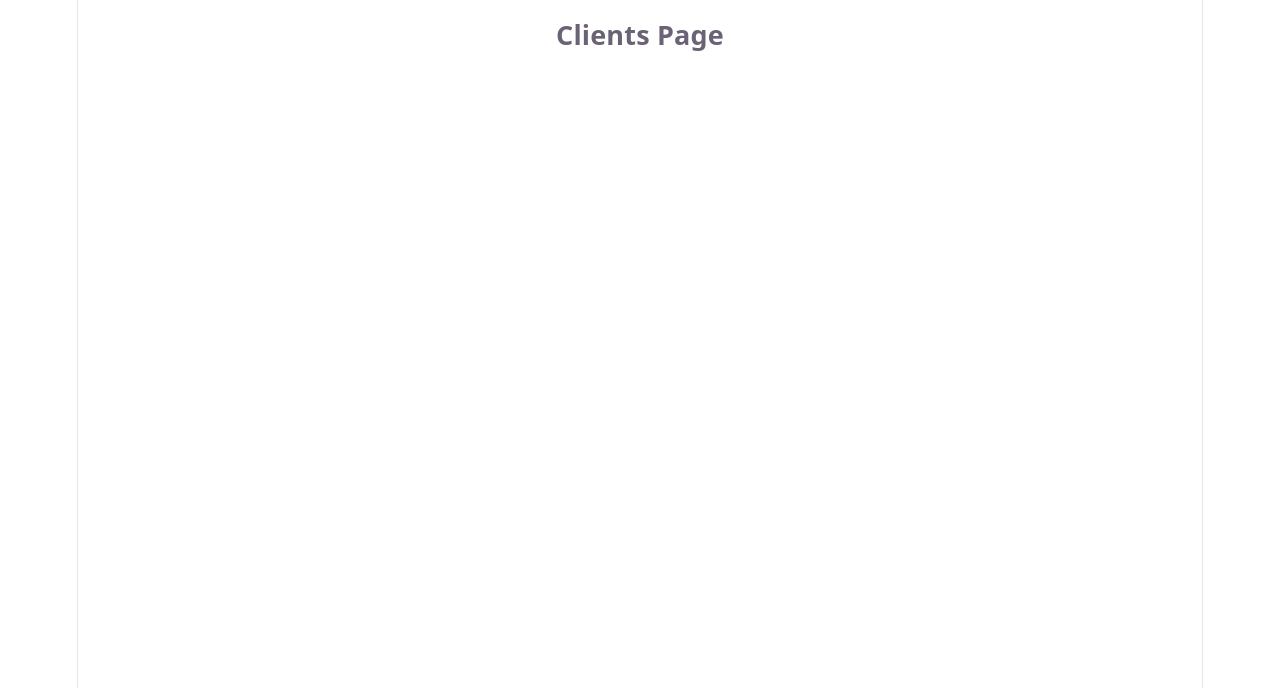
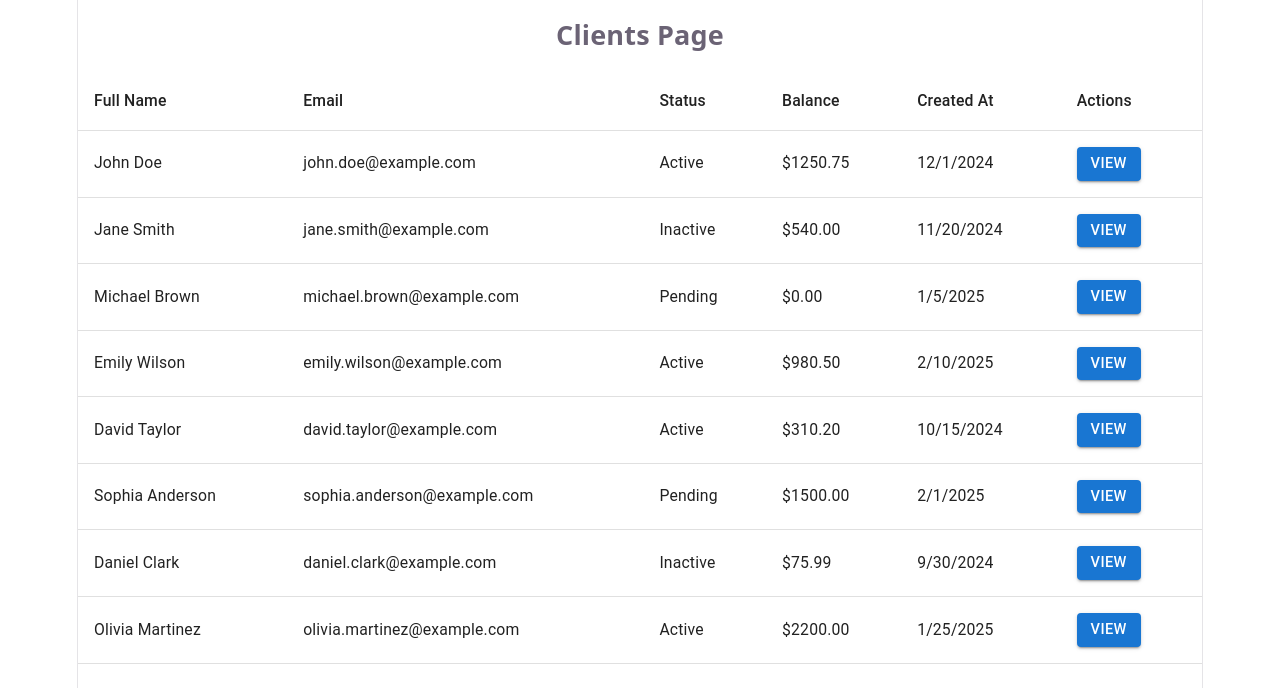
Before and after one commit to mad1982max/test-react-task, a React (Vite) app: page /clients in a window 1280 px wide. Shown: the top 688 px of the page. Built offline with nearby package versions, Linux system fonts and the light colour scheme.

Commit message:
feat : add init clientsTable

```diff
--- /dev/null
+++ b/src/api/fetchClients.js
@@ -0,0 +1,14 @@
+import { clients as mockClients } from "../data/mockClients";
+
+/**
+ * Fetches the mock clients data with a simulated delay
+ * @param {number} [delay=1000] - Delay in milliseconds before resolving
+ * @returns {Promise<import("../data/mockClients").Client[]>} Promise resolving to array of clients
+ */
+export const apiFetchClients = (delay = 1000) => {
+    return new Promise((resolve) => {
+        setTimeout(() => {
+            resolve(mockClients);
+        }, delay);
+    });
+}
--- /dev/null
+++ b/src/components/ClientsTable.jsx
@@ -0,0 +1,65 @@
+import {
+    Table,
+    TableHead,
+    TableRow,
+    TableCell,
+    TableBody,
+    Checkbox,
+    Button,
+    TextField,
+    Select,
+    MenuItem,
+    Chip,
+    Snackbar,
+    CircularProgress,
+} from "@mui/material";
+
+/**
+ * @typedef {Object} ClientsTableProps
+ * @property {import("../data/mockClients").Client[]} clients - Array of client objects to display in the table
+ */
+
+/**
+ * Displays clients in a Material-UI table with columns for name, email, status, balance, created date, and actions
+ * @param {ClientsTableProps} props - Component props
+ * @returns {JSX.Element} Rendered table component
+ */
+export const ClientsTable = ({ clients }) => {
+    return (
+        <Table>
+            <TableHead>
+                <TableRow>
+                    <TableCell>Full Name</TableCell>
+                    <TableCell>Email</TableCell>
+                    <TableCell>Status</TableCell>
+                    <TableCell>Balance</TableCell>
+                    <TableCell>Created At</TableCell>
+                    <TableCell>Actions</TableCell>
+
+                </TableRow>
+            </TableHead>
+            <TableBody>
+                {clients.map((client) => (
+                    <TableRow key={client.id}>
+                        <TableCell>{client.firstName} {client.lastName}</TableCell>
+                        <TableCell>{client.email}</TableCell>
+                        <TableCell>{client.status}</TableCell>
+                        <TableCell>${client.balance.toFixed(2)}</TableCell>
+                        <TableCell>{new Date(client.createdAt).toLocaleDateString()}</TableCell>
+                        <TableCell>
+                            <Button
+                                variant="contained"
+                                color="primary"
+                                size="small"
+                                href={`/clients/${client.id}`}
+                                style={{ marginRight: 8 }}>
+                                View
+                            </Button>
+                        </TableCell>
+
+                    </TableRow>
+                ))}
+            </TableBody>
+        </Table>
+    );
+};
--- /dev/null
+++ b/src/data/mockClients.js
@@ -0,0 +1,90 @@
+
+/**
+ * @typedef {Object} Client
+ * @property {number} id - Unique identifier for the client
+ * @property {string} firstName - Client's first name
+ * @property {string} lastName - Client's last name
+ * @property {string} email - Client's email address
+ * @property {string} status - Client status ("Active", "Inactive", or "Pending")
+ * @property {number} balance - Client's account balance
+ * @property {string} createdAt - ISO 8601 timestamp when client was created
+ */
+
+/**
+ * Array of mock client data
+ * @type {Client[]}
+ */
+export const clients = [
+    {
+        id: 1,
+        firstName: "John",
+        lastName: "Doe",
+        email: "john.doe@example.com",
+        status: "Active",
+        balance: 1250.75,
+        createdAt: "2024-12-01T10:15:00Z"
+    },
+    {
+        id: 2,
+        firstName: "Jane",
+        lastName: "Smith",
+        email: "jane.smith@example.com",
+        status: "Inactive",
+        balance: 540.00,
+        createdAt: "2024-11-20T08:30:00Z"
+    },
+    {
+        id: 3,
+        firstName: "Michael",
+        lastName: "Brown",
+        email: "michael.brown@example.com",
+        status: "Pending",
+        balance: 0,
+        createdAt: "2025-01-05T14:00:00Z"
+    },
+    {
+        id: 4,
+        firstName: "Emily",
+        lastName: "Wilson",
+        email: "emily.wilson@example.com",
+        status: "Active",
+        balance: 980.50,
+        createdAt: "2025-02-10T09:45:00Z"
+    },
+    {
+        id: 5,
+        firstName: "David",
+        lastName: "Taylor",
+        email: "david.taylor@example.com",
+        status: "Active",
+        balance: 310.20,
+        createdAt: "2024-10-15T12:10:00Z"
+    },
+    {
+        id: 6,
+        firstName: "Sophia",
+        lastName: "Anderson",
+        email: "sophia.anderson@example.com",
+        status: "Pending",
+        balance: 1500.00,
+        createdAt: "2025-02-01T16:20:00Z"
+    },
+    {
+        id: 7,
+        firstName: "Daniel",
+        lastName: "Clark",
+        email: "daniel.clark@example.com",
+        status: "Inactive",
+        balance: 75.99,
+        createdAt: "2024-09-30T11:00:00Z"
+    },
+    {
+        id: 8,
+        firstName: "Olivia",
+        lastName: "Martinez",
+        email: "olivia.martinez@example.com",
+        status: "Active",
+        balance: 2200.00,
+        createdAt: "2025-01-25T13:50:00Z"
+    }
+];
--- /dev/null
+++ b/src/hooks/useFetchClients.js
@@ -0,0 +1,29 @@
+import { useEffect, useState } from "react";
+import { useClientStore } from '../stores/useClientStore';
+import { apiFetchClients } from '../api/fetchClients';
+
+/**
+ * Custom hook to fetch clients data on component mount
+ * @returns {{isLoading: boolean, error: Error|null}} Hook state object
+ * @property {boolean} isLoading - Whether data is currently being fetched
+ * @property {Error|null} error - Error object if fetch failed, null otherwise
+ */
+export const useFetchClients = () => {
+    const [isLoading, setIsLoading] = useState(true);
+    const [error, setError] = useState(null);
+    const { setClients } = useClientStore();
+
+    useEffect(() => {
+        apiFetchClients()
+            .then((data) => {
+                setClients(data);
+            })
+            .catch((err) => {
+                setError(err);
+            })
+            .finally(() => {
+                setIsLoading(false);
+            });
+    }, [setClients]);
+    return { isLoading, error };
+}
--- a/src/pages/ClientPage.jsx
+++ /dev/null
@@ -1,9 +0,0 @@
-const ClientPage = () => {
-    return (
-        <div>
-            <h2>Clients Page</h2>
-        </div>
-    );
-}
-
-export default ClientPage;
--- /dev/null
+++ b/src/pages/ClientsPage.jsx
@@ -0,0 +1,33 @@
+import { CircularProgress } from "@mui/material";
+import { ClientsTable } from '../components/ClientsTable';
+import { useClientStore } from '../stores/useClientStore';
+import { useFetchClients } from '../hooks/useFetchClients';
+
+/**
+ * Page component that displays all clients in a table
+ * Fetches client data on mount and displays loading/error states
+ * @returns {JSX.Element} Rendered clients page
+ */
+const ClientsPage = () => {
+
+    const { isLoading, error } = useFetchClients();
+    const { clients } = useClientStore();
+    return (
+        <>
+            <div>
+                <h2>Clients Page</h2>
+            </div>
+            {isLoading && (
+                <CircularProgress />
+            )}
+            {error && (
+                <div>Error: {error.message}</div>
+            )}
+            {!isLoading && !error && (
+                <ClientsTable clients={clients} />
+            )}
+        </>
+    );
+}
+
+export default ClientsPage;
--- a/src/pages/NotFoundPage.jsx
+++ b/src/pages/NotFoundPage.jsx
@@ -1,3 +1,8 @@
+/**
+ * Page component that displays a 404 Not Found error
+ * Shown when users navigate to an undefined route
+ * @returns {JSX.Element} Rendered 404 page
+ */
 const NotFoundPage = () => {
     return (
         <div>
--- a/src/routes/AppRouter.jsx
+++ b/src/routes/AppRouter.jsx
@@ -1,6 +1,6 @@
 import React from 'react';
 import { BrowserRouter, Routes, Route, Navigate } from 'react-router-dom';
-import ClientsPage from '../pages/ClientPage';
+import ClientsPage from '../pages/ClientsPage';
 import ClientDetailPage from '../pages/ClientDetailPage';
 import NotFoundPage from '../pages/NotFoundPage';
 const AppRouter = () => {
--- a/src/stores/useClientStore.js
+++ b/src/stores/useClientStore.js
@@ -1,6 +1,24 @@
 import { create } from 'zustand';
 
-const useClientStore = create((set, get) => ({
+/**
+ * @typedef {Object} ClientStoreState
+ * @property {import("../data/mockClients").Client[]} clients - Array of all clients
+ * @property {import("../data/mockClients").Client|null} selected - Currently selected client
+ * @property {{search: string, status: string}} filters - Active filters for clients
+ * @property {number[]} selectedIds - Array of selected client IDs
+ * @property {(clients: import("../data/mockClients").Client[]) => void} setClients - Set clients array
+ * @property {(client: import("../data/mockClients").Client|null) => void} setSelected - Set selected client
+ * @property {(key: string, value: string) => void} setFilter - Update a filter value
+ * @property {(id: number) => void} toggleId - Toggle client ID in selection
+ * @property {() => void} clearSelection - Clear all selections
+ * @property {() => import("../data/mockClients").Client[]} getFiltered - Get filtered clients based on current filters
+ */
+
+/**
+ * Zustand store for managing client data and UI state
+ * @type {import('zustand').UseBoundStore<ClientStoreState>}
+ */
+export const useClientStore = create((set, get) => ({
     clients: [],
     selected: null,
     filters: { search: '', status: 'all' },
@@ -38,5 +56,3 @@ const useClientStore = create((set, get) => ({
         });
     },
 }));
-
-export default useClientStore;
```
Also changed, not shown: src/components/CreateTransactionDialog.jsx (+25 -0 lines).
